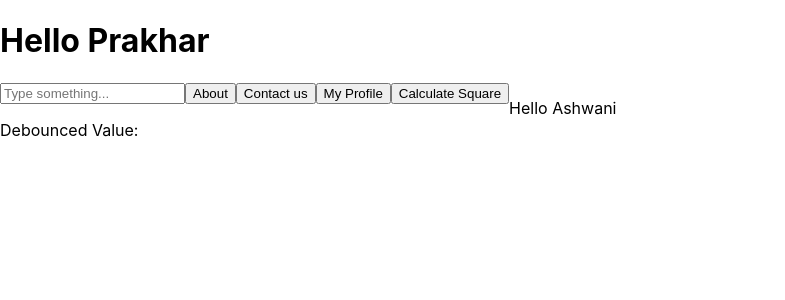
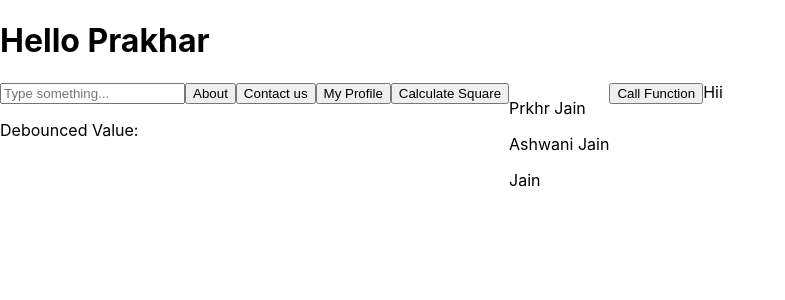
Before and after one commit to Prakhar5355/react-concepts, a React (Create React App) app: page / in a window 1280 px wide. Shown: the top 300 px of the page, without its empty margins (0-785 px from the left). Built offline with nearby package versions, Linux system fonts and the light colour scheme.

Commit message:
typescript example

```diff
--- a/src/components/Greeting.tsx
+++ b/src/components/Greeting.tsx
@@ -1,14 +1,82 @@
-import React from "react";
+import React, { useState } from "react";
 
-// Define the type for the props using a shorter name
-// interface Props {
-//   name: string;
-// }
+// Define the type for each name object in the array
+interface Name {
+  first: string;
+  last: string;
+}
+type Primitive = string | number | boolean | null | undefined;
+type NonStringPrimitive = Exclude<Primitive, string>; // number | boolean | null | undefined
 
-const Greeting= (props) => {
+const example1: NonStringPrimitive = 42; // Valid
+// Define other possible name types (for example)
+interface OtherName {
+  fullName: string;
+}
+
+
+function addNums(num1:number,num2:number){
+    return num1+num2;
+}
+console.log(addNums(7,9))
+
+enum Direction {
+    North = 1,  // 1
+    South,      // 2
+    East = 10,  // 10
+    West        // 11
+  }
+
+  console.log(Direction.North); // Output: 1
+  console.log(Direction.East);  // Output: 10
+  console.log(Direction.West);  // Output: 11
+
+let p:[string,number]  = ["Prakhar", 89];
+let tuple: [string, number] = ["Age", 30];
+console.log(tuple)
+// Define the props for the Greeting component
+interface GreetingProps {
+  names: (Name | OtherName)[]; // Union type for names
+  demoFunc: () => void; // A function with no arguments that returns void
+  children?: React.ReactNode; // Optional children to render
+}
+
+const Greeting = ({ names, demoFunc, children }: GreetingProps) => {
+  const [first, setFirst] = useState<string>("");
+
+  // A function to process names
+  const renderNames = (name: Name | OtherName) => {
+    if ("first" in name && "last" in name) {
+      // If it's of type Name
+      return (
+        <p key={`${name.first}-${name.last}`}>
+          {name.first} {name.last}
+        </p>
+      );
+    } else if ("fullName" in name) {
+      // If it's of type OtherName
+      return <p key={name.fullName}>{name.fullName}</p>;
+    } else {
+      // If an unexpected type is encountered
+      const _: never = name; // This will cause a compile-time error if a new type is added
+      throw new Error("Unexpected name type");
+    }
+  };
+
   return (
     <>
-      <p>Hello {props.name}</p>
+      <div>
+        {/* Loop through the names array and display each name */}
+        {names.map(renderNames)}
+      </div>
+      <div>
+        {/* Call the demoFunc when clicking a button */}
+        <button onClick={demoFunc}>Call Function</button>
+      </div>
+      <div>
+        {/* Render children, like "Hii" */}
+        {children}
+      </div>
     </>
   );
 };
--- a/src/components/Home.js
+++ b/src/components/Home.js
@@ -1,7 +1,28 @@
 import React from "react";
 import { Link } from "react-router-dom";
 import Search from "./Search"
-import Greeting from "../components/Greeting";
+import Greeting from "../components/Greeting.tsx";
+
+
+const nameList = [
+
+    {
+        first:"Prkhr",
+        last:"Jain"
+    },
+    {
+        first:"Ashwani",
+        last:"Jain"
+    },
+    {
+    first:false,
+        last:"Jain"
+    }
+]
+
+const sampleFunc = () =>{
+    console.log("Typing Function")
+}
 
 const Home = () =>{
     return(
@@ -14,7 +35,8 @@ const Home = () =>{
        <Link to="/contact"><button>Contact us</button></Link>
        <Link to="/profile"><button>My Profile</button></Link>
        <Link to="/square"><button>Calculate Square</button></Link>
-     <Greeting name="Ashwani"/>
+       <Greeting demoFunc = {sampleFunc} names={nameList}>Hii</Greeting>
+
        </div>
         </>
     )
```
